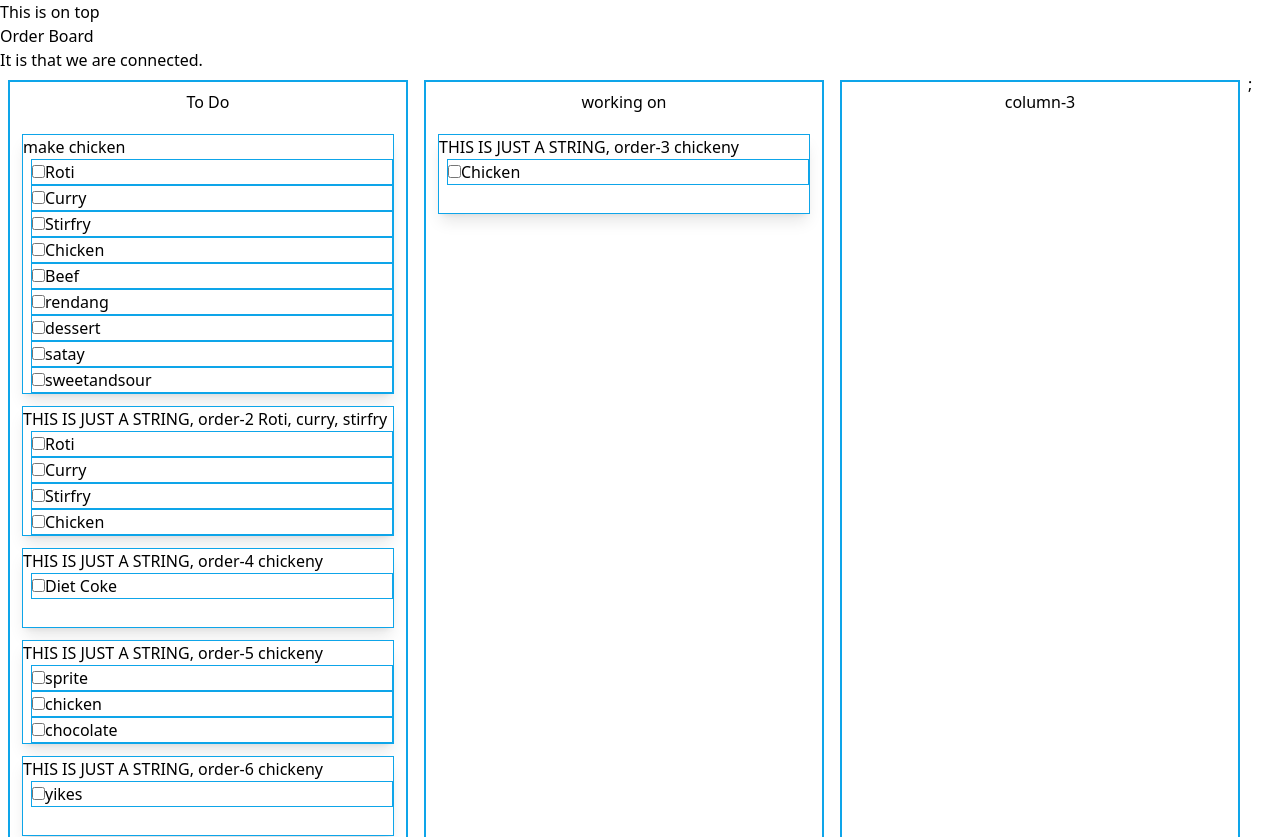
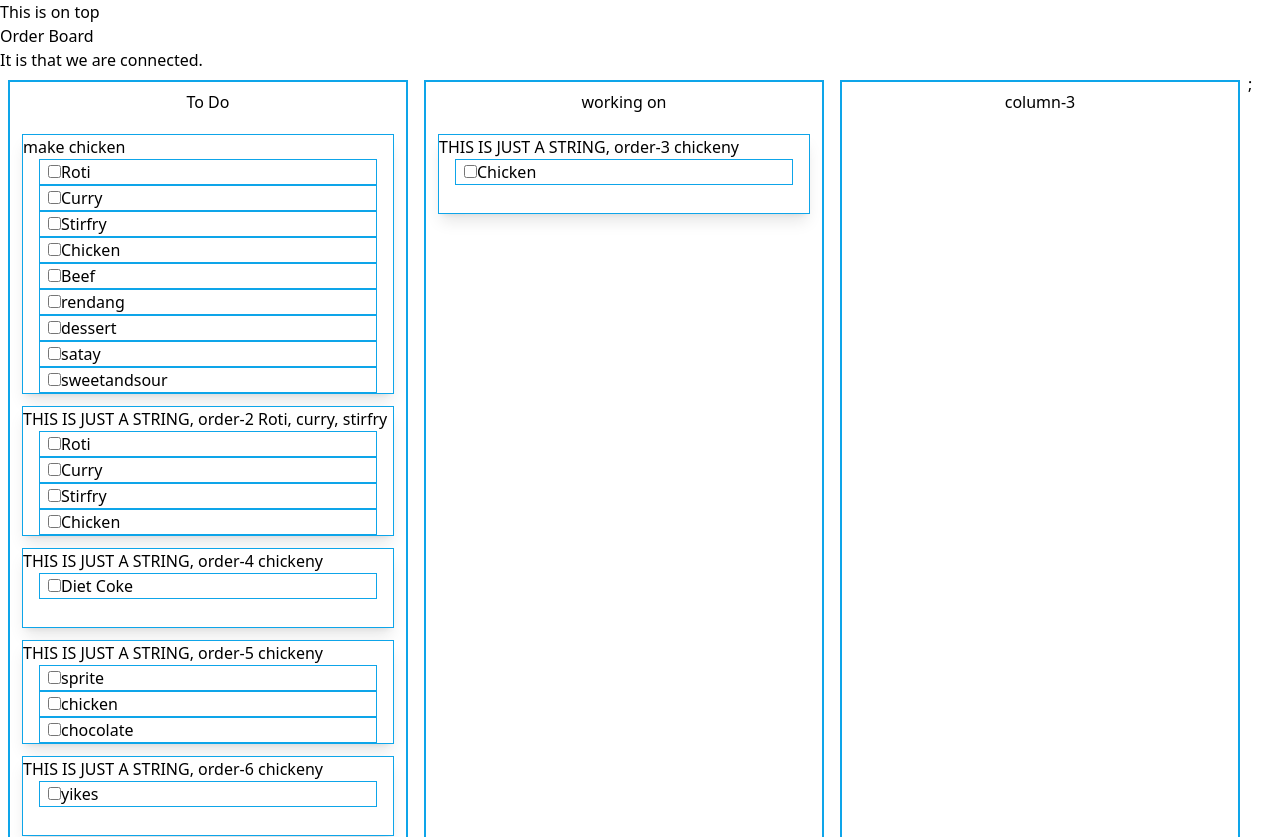
Before and after one commit to calvincchong/FoodStreams, a React app: page / in a window 1280 px wide. Shown: the top 837 px of the page. Built offline with nearby package versions, Linux system fonts and the light colour scheme.

Commit message:
Deleted Unused Component Files

```diff
--- a/src/components/Item.jsx
+++ b/src/components/Item.jsx
@@ -3,7 +3,7 @@ import { useState, useEffect, useRef } from 'react';
 
 const Item = ({item}) => {
   return(
-    <div className='border border-gray-200 border-sky-500 ml-2'>
+    <div className='border border-gray-200 border-sky-500 mx-4 px-2'>
       <label>
         <input type='checkbox' />
          {item}
```
Also changed, not shown: src/components/Card.jsx (deleted), src/components/CardList.jsx (deleted), src/components/ItemsList.jsx (deleted).
